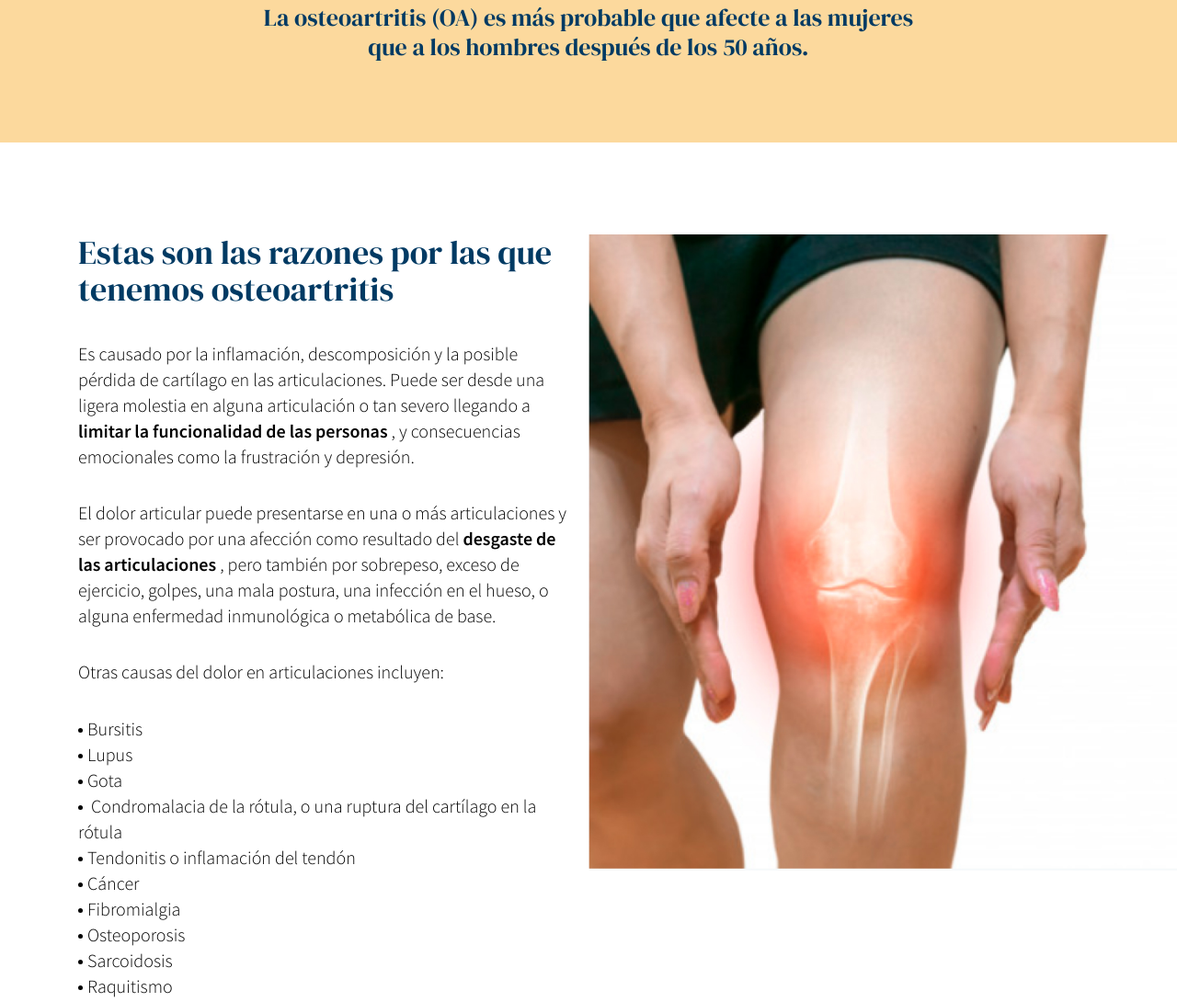
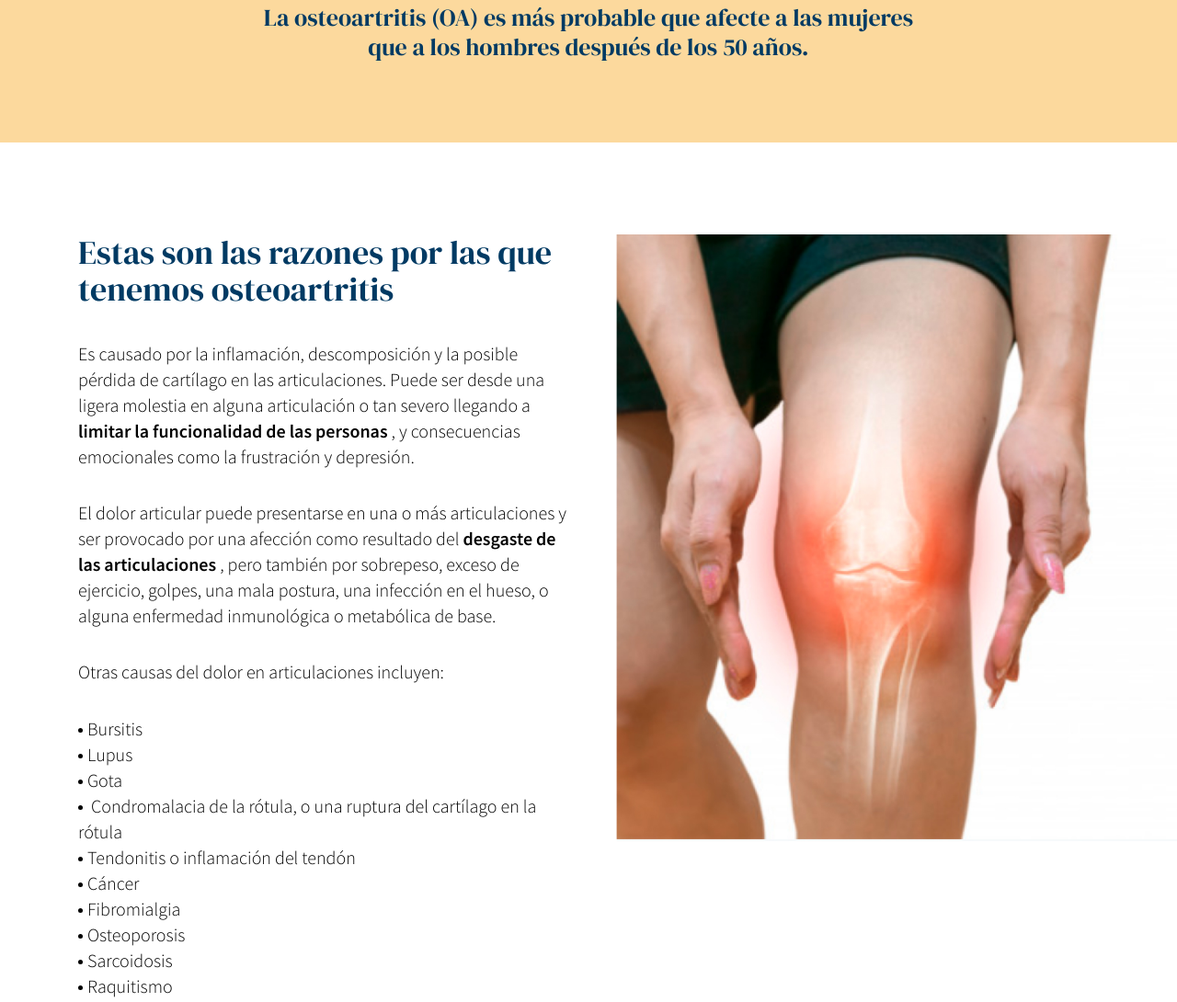
Before and after one commit to jesuscmd/byebyedolor-landings, a website: page src/artritis/index.twig in a window 1280 px wide. Shown: the part 1210-2300 px from the top of the page at 92% size. Drawn offline with nearby package versions, Linux system fonts and the light colour scheme; files that its build step writes are made by us from their sources.

Commit message:
change all copies

```diff
--- a/src/landings-assets/js/main.js
+++ b/src/landings-assets/js/main.js
@@ -33,21 +33,22 @@ var updateSizes = function () {
     }
   }
   if (isReasonsSceneEnabled) {
-    if ($reasons.height() - 18 < $reasonsImg.height()) {
-      $reasonsImg.height($reasons.height() - 18)
-      $reasonsImg.css({ maxHeight: $reasonsImg.height + "px" })
+    var reasonsDuration =
+      $reasons.height() > $reasonsImg.height() ?
+        $reasons.height() - $reasonsImg.height()
+        : 1;
+
+    if ($reasons.height() < $reasonsImg.height()) {
+      $reasonsImg.height($reasons.height())
+
     } else {
       $reasonsImg.height("auto")
-      $reasonsImg.css({ maxHeight: $reasonsImg.height + "px" })
     }
-    reasonsCurrent = $reasons.height() - $reasonsImg.height();
-    if ($reasons.height() > $reasonsImg.height() - 18) {
-      sceneReasons.duration(reasonsCurrent > 0 ? reasonsCurrent - 18 : 1);
-    }
+    sceneReasons.duration(reasonsDuration);
   }
-
+  $reasonsImg.css({ "maxHeight": $reasons.height() + "px" })
   sceneClasification.duration(
-    clasificationCurrent > 0 ? clasificationCurrent : 0
+    clasificationCurrent > 0 ? clasificationCurrent : 1
   );
 };
 
@@ -91,7 +92,10 @@ $(document).ready(function () {
     .setPin(".clasification-parallax")
     .addTo(controller);
 
-  updateSizes();
+  setTimeout(function () {
+    updateSizes();
+  }, 100);
+
 });
 
 // TWIITER CODE
--- a/src/landings-assets/scss/_sections.scss
+++ b/src/landings-assets/scss/_sections.scss
@@ -76,14 +76,21 @@
 .reasons {
   padding: $spacer * 6.25 0;
   overflow: hidden;
+  overflow: hidden;
+  position: relative;
+  p:last-child {
+    margin: 0;
+  }
 }
 .reasons-img {
-  max-width: calc(50vw);
+  // padding: 2em 0;
+  max-width: calc(50vw - 30px);
   // max-height: 100%;
   position: absolute;
   right: 0 !important;
   left: unset !important;
   transform: translateZ(0);
+  object-fit: cover;
   @include media-breakpoint-down(sm) {
     position: relative;
     margin: 0 auto;
@@ -93,6 +100,7 @@
 
 .clasification {
   overflow: hidden;
+  position: relative;
   &,
   & h2,
   & h5 {
```
